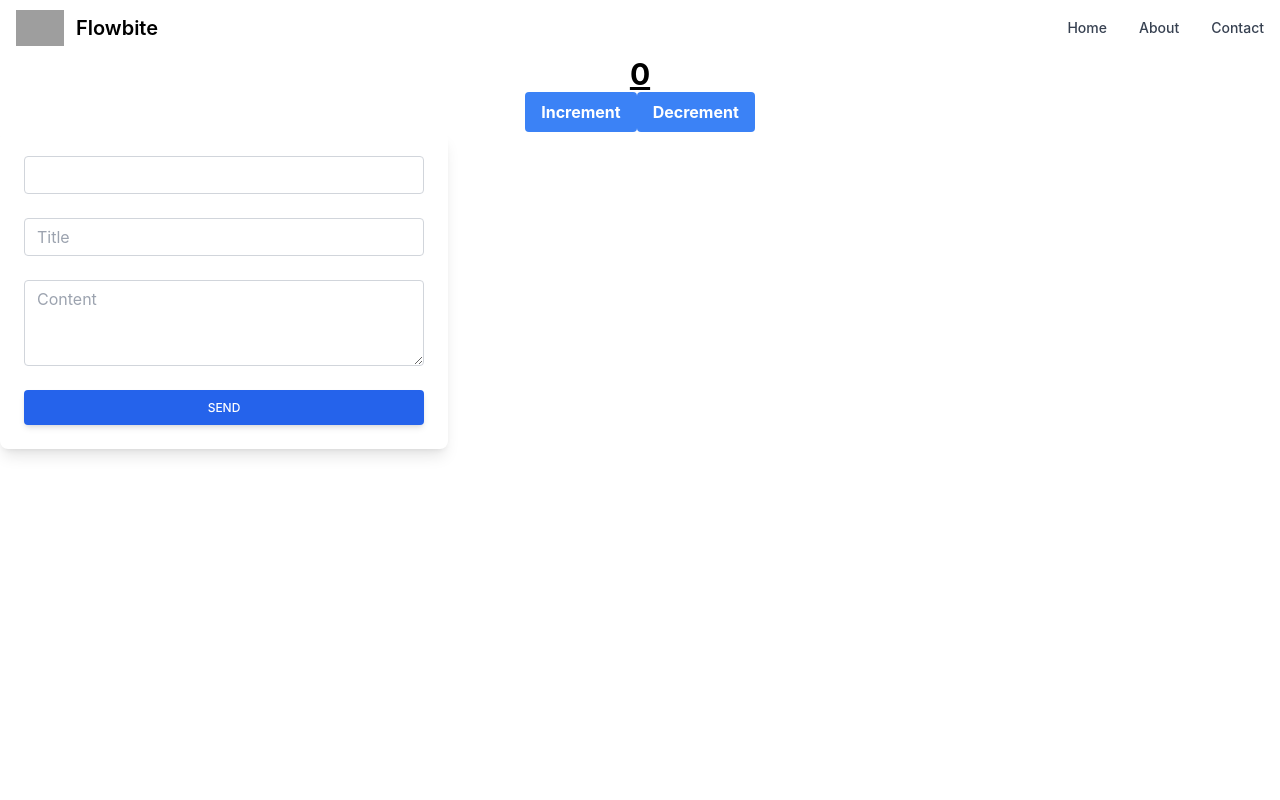
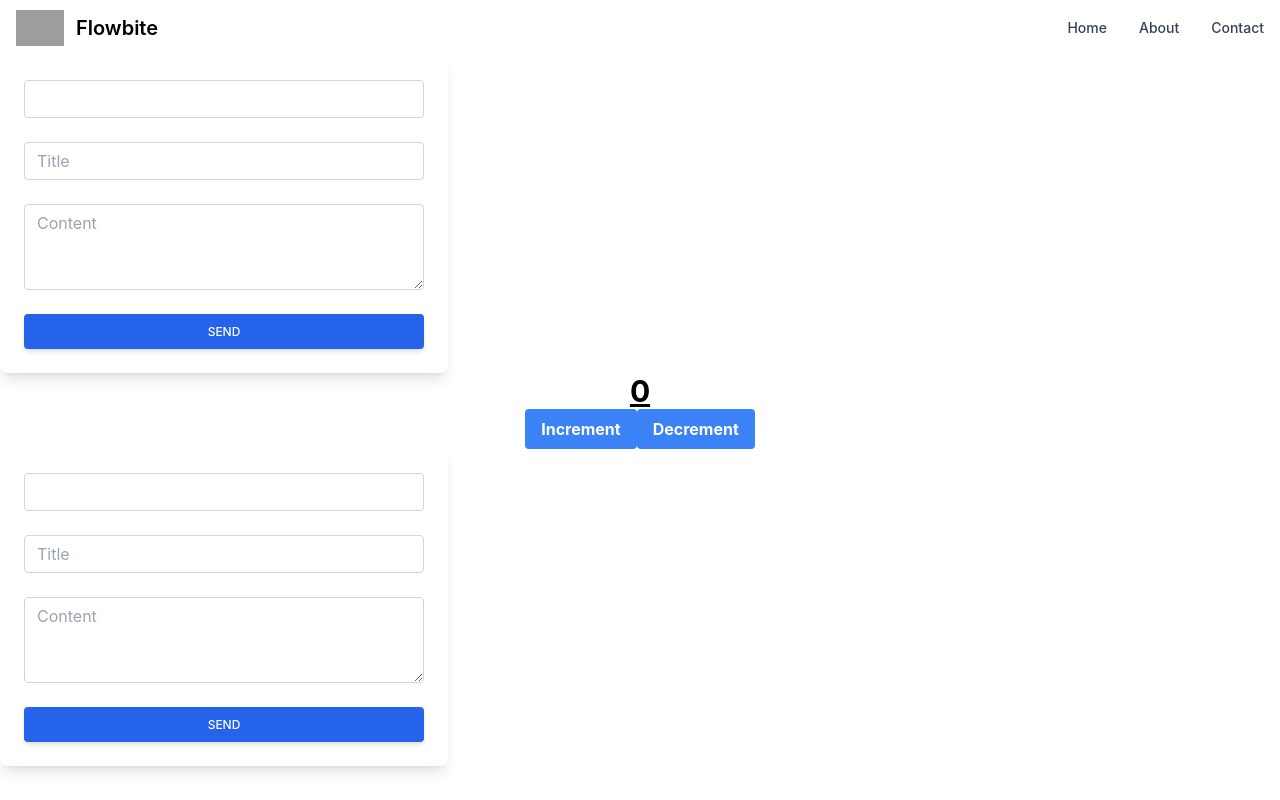
Before and after one commit to NedimRamicevic/site-redux, a React (Create React App) app: page /ekle in a window 1280 px wide. Built offline with nearby package versions, Linux system fonts and the light colour scheme; grey boxes are pictures that could not be loaded.

Commit message:
addPageDone

```diff
--- a/src/features/body/components/navs.js
+++ b/src/features/body/components/navs.js
@@ -1,13 +1,17 @@
 import React from "react";
 import { Routes, Route } from "react-router-dom";
-import Counter from "./counter.js";
+import { useSelector } from "react-redux";
+import Content from "./content.js";
+import AddPage from "../../adminPanel/components/addPage";
 
 function Navs() {
+  const pages = useSelector((state) => state.addPage);
   return (
     <Routes>
-      <Route path="/home" exact component={Counter} />
-      <Route path="/about" exact component={Counter} />
-      <Route path="/contact" exact component={Counter} />
+      {pages.map((page) => (
+        <Route path={"/" + page.link} element={<Content page={page} />} />
+      ))}
+      <Route path="/ekle" element={<AddPage />} />
     </Routes>
   );
 }
```
